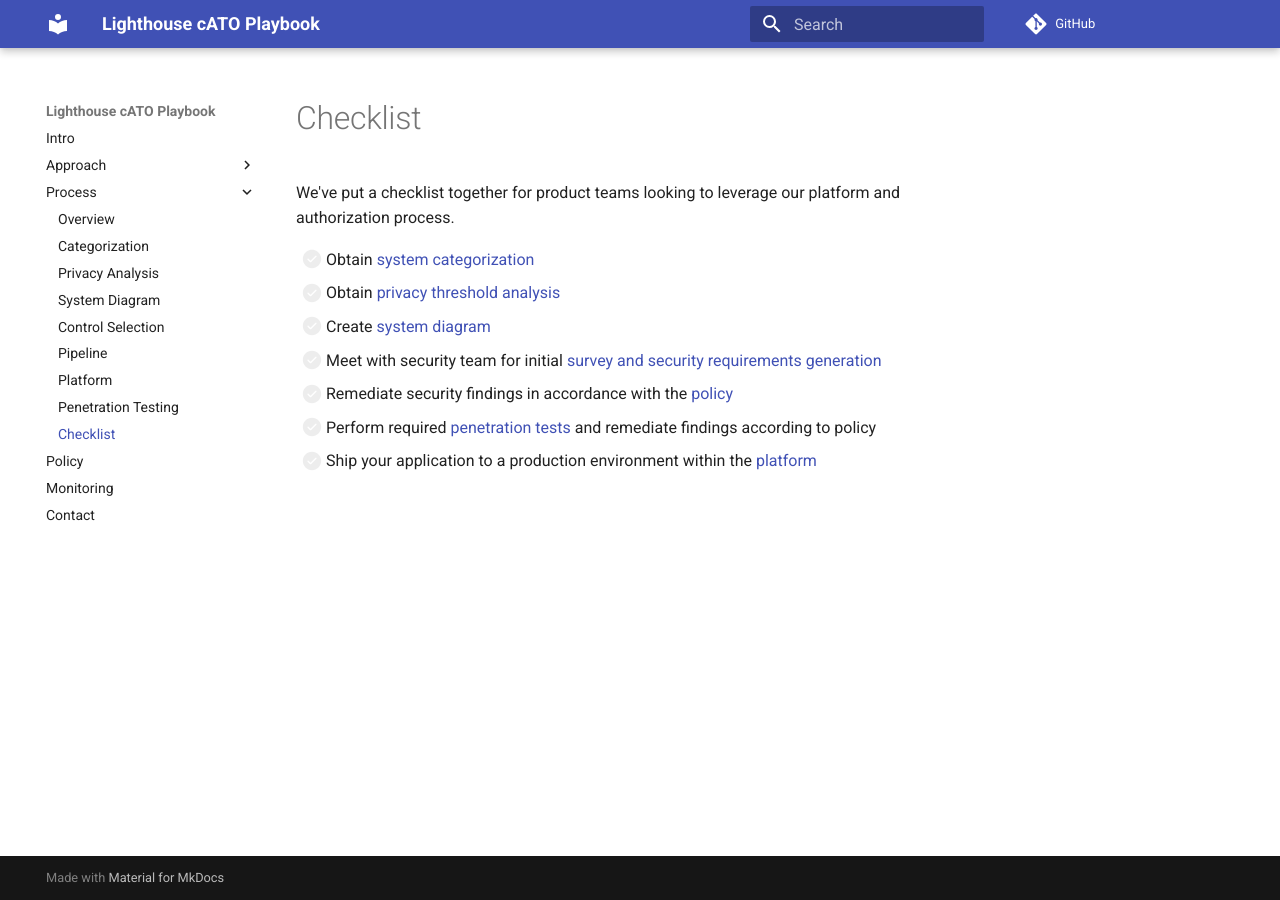
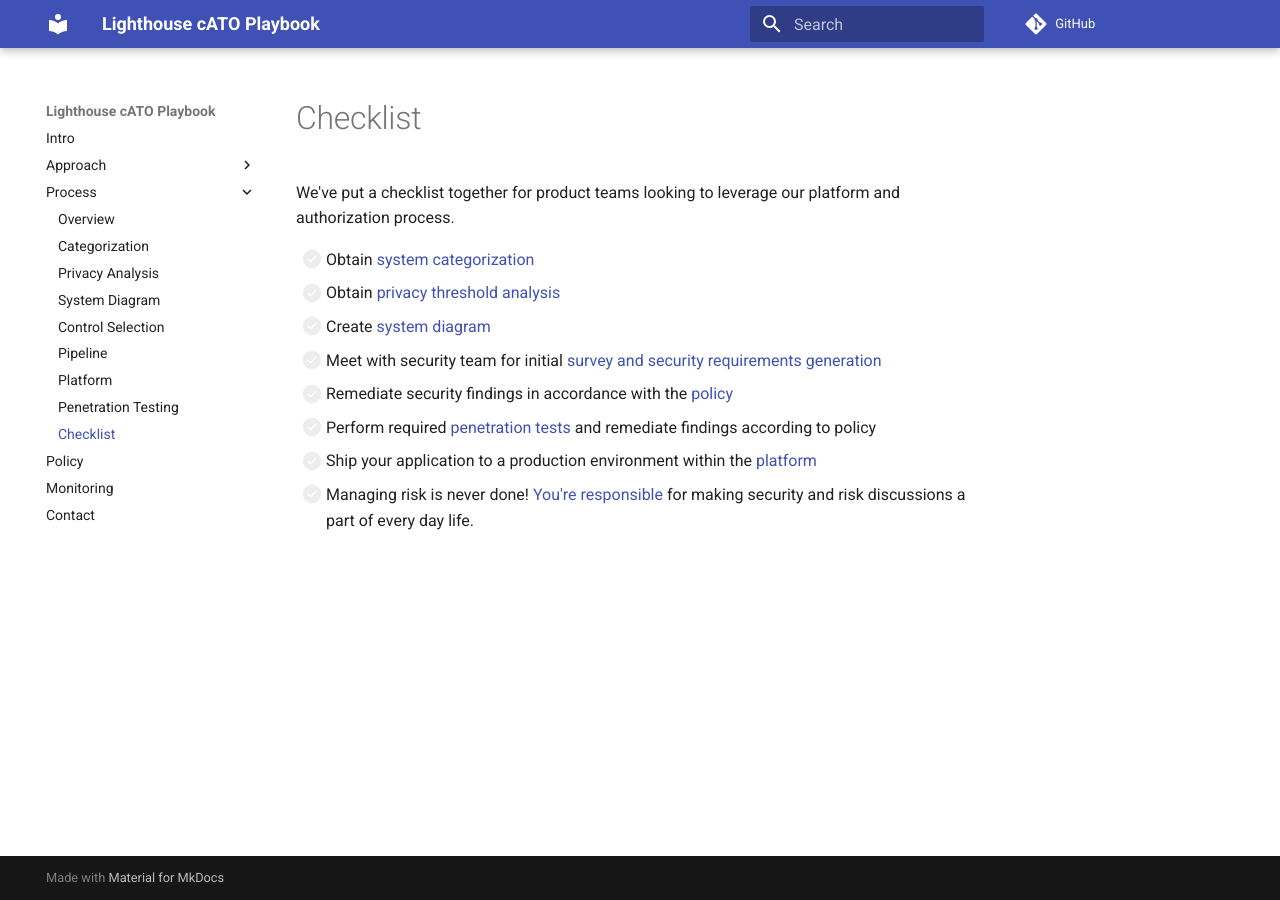
Before and after one commit to rise8-us/cato-playbook, an MkDocs documentation site: the page built from docs/checklist.md, in a window 1280 px wide. Built offline with MkDocs 1.6.1 and Material for MkDocs 9.7.7, drawn with Linux system fonts in a browser that asks for light colours; comment, search, counter and statistics services are not loaded.

Commit message:
Added monitoring to checklist

```diff
--- a/docs/checklist.md
+++ b/docs/checklist.md
@@ -9,3 +9,4 @@ We've put a checklist together for product teams looking to leverage our platfor
 - [ ] Remediate security findings in accordance with the [policy](policy.md)
 - [ ] Perform required [penetration tests](testing.md) and remediate findings according to policy
 - [ ] Ship your application to a production environment within the [platform](platform.md)
+- [ ] Managing risk is never done! [You're responsible](monitoring.md) for making security and risk discussions a part of every day life.
```
